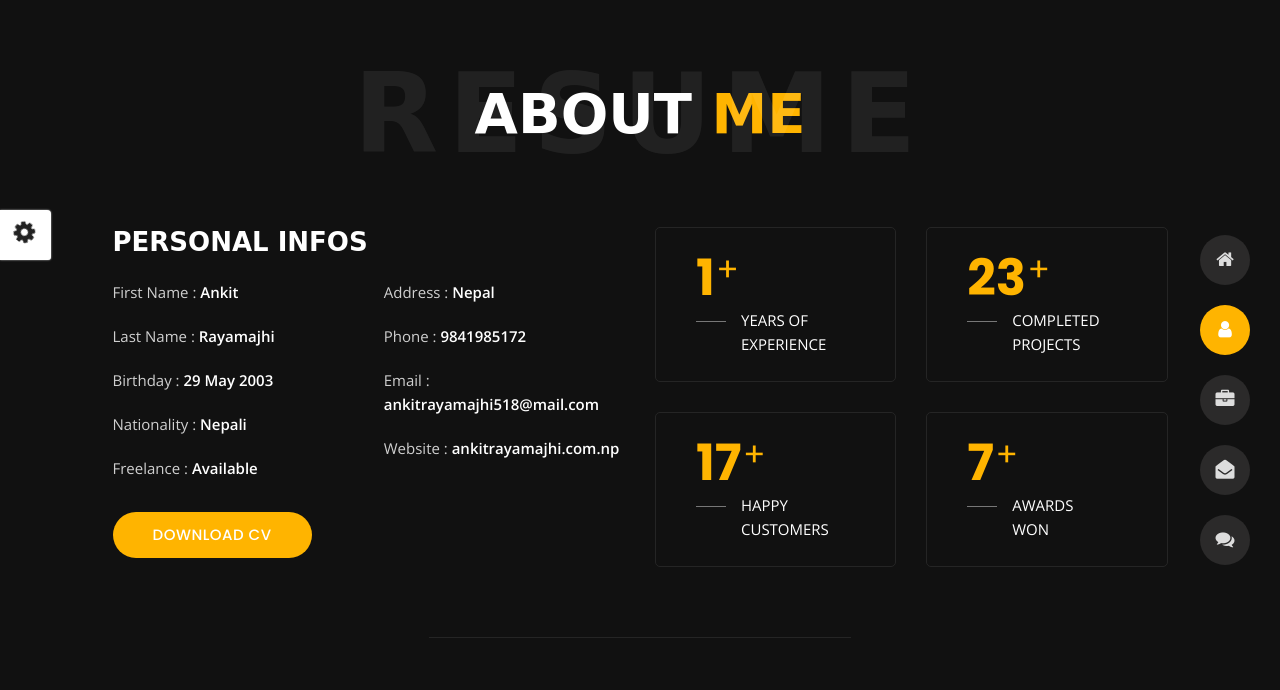
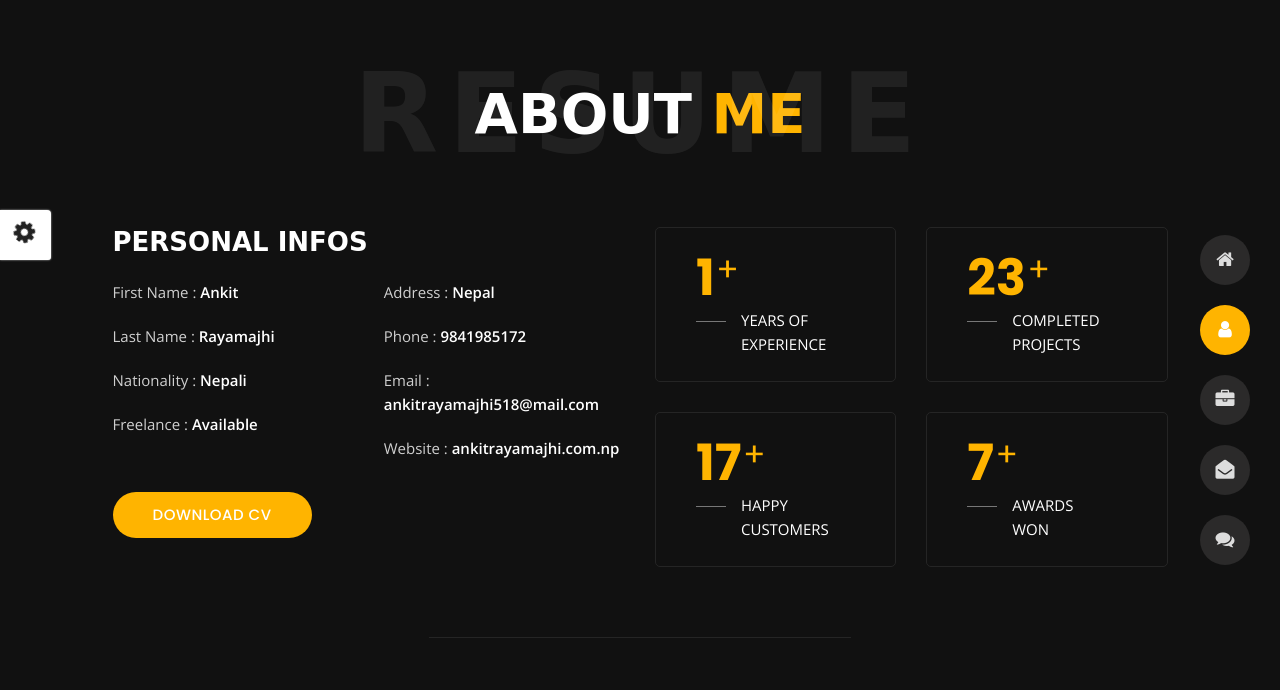
Before and after one commit to ankitrayamajhi/My-Site, a plain HTML site: page about.html in a window 1280 px wide. Shown: the top 690 px of the page. Drawn offline with nearby package versions, Linux system fonts and the light colour scheme.

Commit message:
Deployed by Ankit

```diff
--- a/about.html
+++ b/about.html
@@ -161,7 +161,7 @@
                         <ul class="about-list list-unstyled open-sans-font">
                             <li> <span class="title">first name :</span> <span class="value d-block d-sm-inline-block d-lg-block d-xl-inline-block">Ankit</span> </li>
                             <li> <span class="title">last name :</span> <span class="value d-block d-sm-inline-block d-lg-block d-xl-inline-block">Rayamajhi</span> </li>
-                            <li> <span class="title">Birthday :</span> <span class="value d-block d-sm-inline-block d-lg-block d-xl-inline-block">29 May 2003</span> </li>
+
                             <li> <span class="title">Nationality :</span> <span class="value d-block d-sm-inline-block d-lg-block d-xl-inline-block">Nepali</span> </li>
                             <li> <span class="title">Freelance :</span> <span class="value d-block d-sm-inline-block d-lg-block d-xl-inline-block">Available</span> </li>
                         </ul>
```
